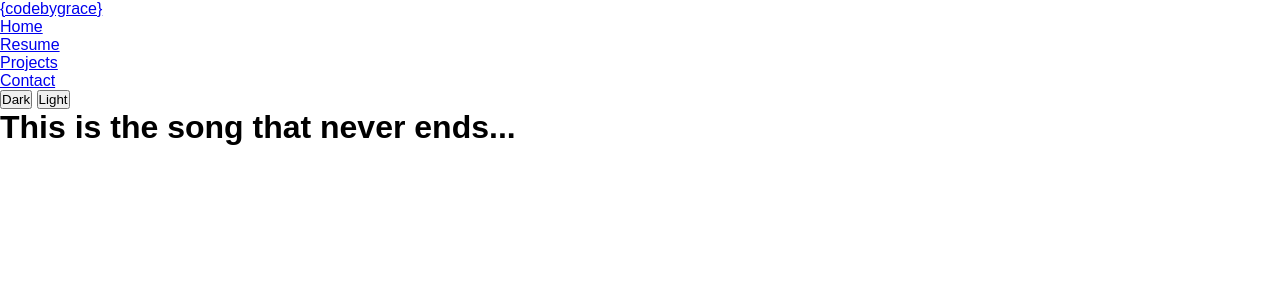
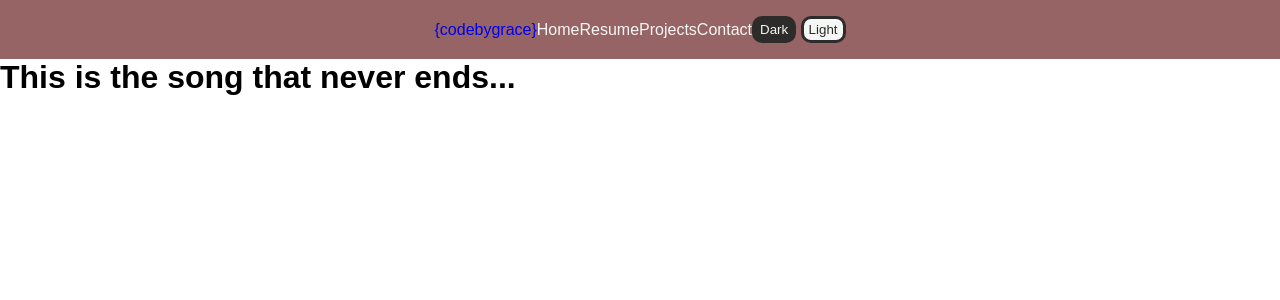
Before and after one commit to codebygrace/cbg-portfolio, a Django app: page / in a window 1280 px wide. Shown: the top 300 px of the page. Run offline with Django 4.2, Linux system fonts and the light colour scheme; some web fonts are replaced.

Commit message:
rearranged and configured static files; set up more utilities as well as navbar structure and styling

```diff
--- a/portfolio/settings.py
+++ b/portfolio/settings.py
@@ -120,6 +120,10 @@ USE_TZ = True
 
 STATIC_URL = '/static/'
 
+STATICFILE_DIRS = [
+    os.path.join(BASE_DIR, 'projects/static/'),
+]
+
 STATIC_ROOT = os.path.join(BASE_DIR, 'static')
 
 MEDIA_URL = '/media/'
--- a/static/css/main.css
+++ b/projects/static/css/main.css
@@ -21,13 +21,47 @@ html[data-theme='dark'] {
     font-family: 'KoHo', sans-serif;
 }
 
+ul {
+    list-style: none;
+}
+
+a {
+    text-decoration: none;
+}
+
+.font-wgt-reg {
+    font-weight: 400;
+}
+
+.font-wgt-med {
+    font-weight: 500;
+}
+
+.font-wgt-semibold {
+    font-weight: 600;
+}
+
+.font-wgt-bold {
+    font-weight: 700;
+}
+
+.flex {
+    display: flex;
+    justify-content: center;
+    align-items: center;
+}
+
+button,
 .button {
     border-radius: 10px;
     border: 5px solid var(--secondary-color);
     color: var(--contrast-color);
     background-color: var(--primary-color);
+    font-weight: 500;
+    cursor: pointer;
 }
 
+button,
 .button:hover {
     background-color: var(--secondary-color);
     color: var(--primary-color);
@@ -44,3 +78,31 @@ html[data-theme='dark'] {
 }
 
 /* NAVBAR */
+.navbar {
+    background-color: var(--secondary-color);
+    padding: 1rem;
+}
+
+.nav-link {
+    color: var(--primary-color);
+}
+
+.theme-btn {
+    border: 3px solid rgb(46, 44, 43);
+    transition: all 0.2s ease-in-out;
+    padding: 3px 5px;
+}
+
+.theme-btn:hover {
+    box-shadow: 0 0 15px rgb(0, 0, 0, 0.45);
+}
+
+.theme-btn-dark {
+    background-color: rgb(46, 44, 43);
+    color: rgb(244, 247, 245);
+}
+
+.theme-btn-light {
+    background-color: rgb(244, 247, 245);
+    color: rgb(46, 44, 43);
+}
--- a/projects/templates/base.html
+++ b/projects/templates/base.html
@@ -14,21 +14,30 @@
     <link rel="stylesheet" href="{% static 'css/resume.css' %}">
     <link rel="stylesheet" href="{% static 'css/projects.css' %}">
     <link rel="stylesheet" href="{% static 'css/contact.css' %}">
+    <link rel="stylesheet" href="{% static 'css/media.css' %}">
 
     <title>{% block title %} Code by Grace - A Portfolio by Grace Mills {% endblock %}</title>
 </head>
 <body>
     <nav class="navbar flex">
-        <a href="{% url 'home' %}" class="logo">{codebygrace}</a>
+        <a href="{% url 'index' %}" class="logo">{codebygrace}</a>
+
         <ul class="nav-items flex">
             <li><a href="{% url 'index' %}" class="nav-link">Home</a></li>
-            <li><a href="{% url 'resume' %}" class="nav-link">Resume</a></li>
+            <li><a href="" class="nav-link">Resume</a></li>
             <li><a href="{% url 'projects' %}" class="nav-link">Projects</a></li>
-            <li><a href="{% url 'contact' %}" class="nav-link">Contact</a></li>
+            <li><a href="" class="nav-link">Contact</a></li>
         </ul>
-        <div class="menu-btns">
+
+        <div class="theme-switches">
             <button class="theme-btn theme-btn-dark">Dark</button>
             <button class="theme-btn theme-btn-light">Light</button>
+        </div>
+
+        <div class="menu-btns">
+            <span class="menu-bar bar1"></span>
+            <span class="menu-bar bar2"></span>
+            <span class="menu-bar bar3"></span>
         </div>
     </nav>
 
```
Also changed, not shown: projects/static/css/contact.css (added), projects/static/css/media.css (added), projects/static/css/projects.css (added), projects/static/css/resume.css (added), projects/static/js/main.js (added).
